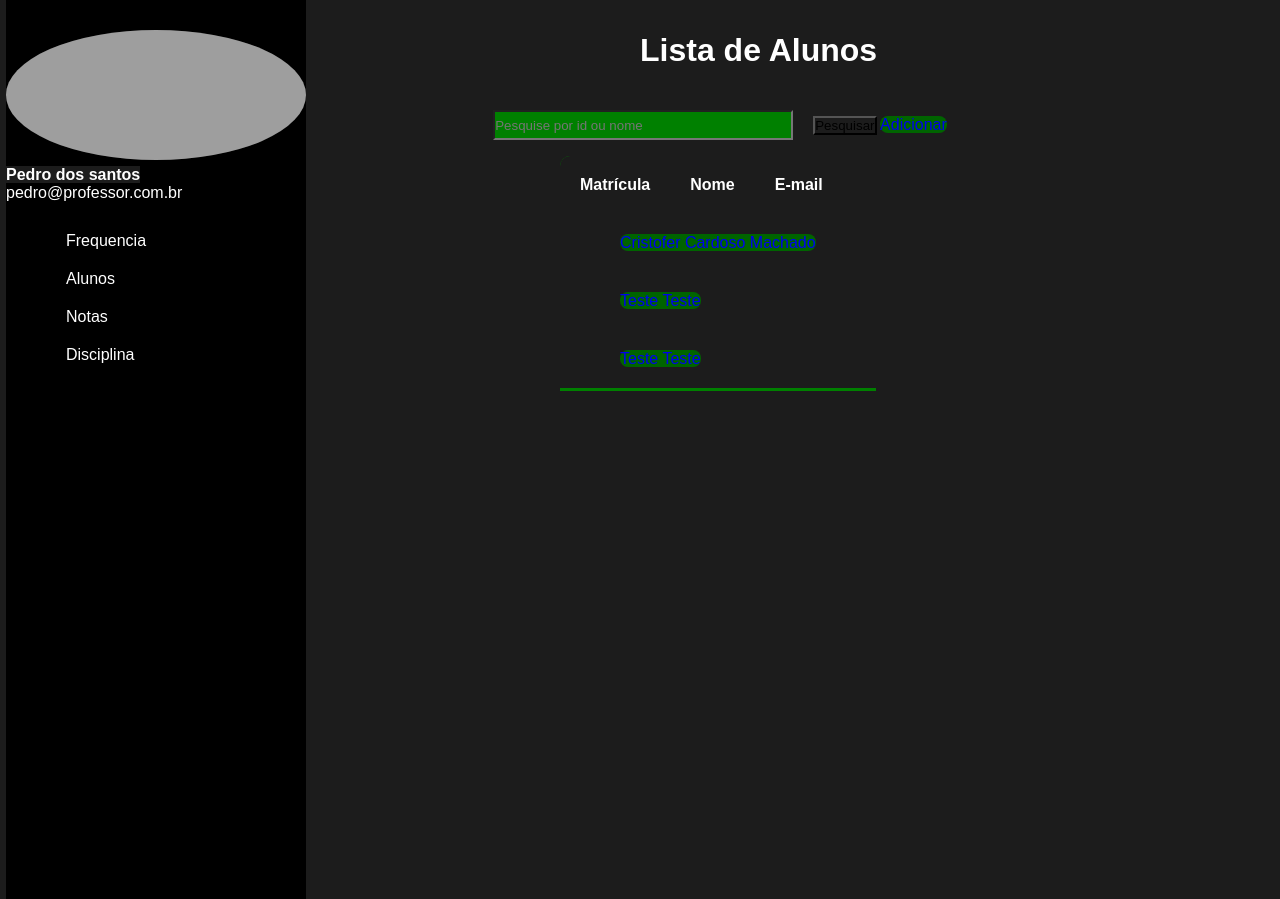
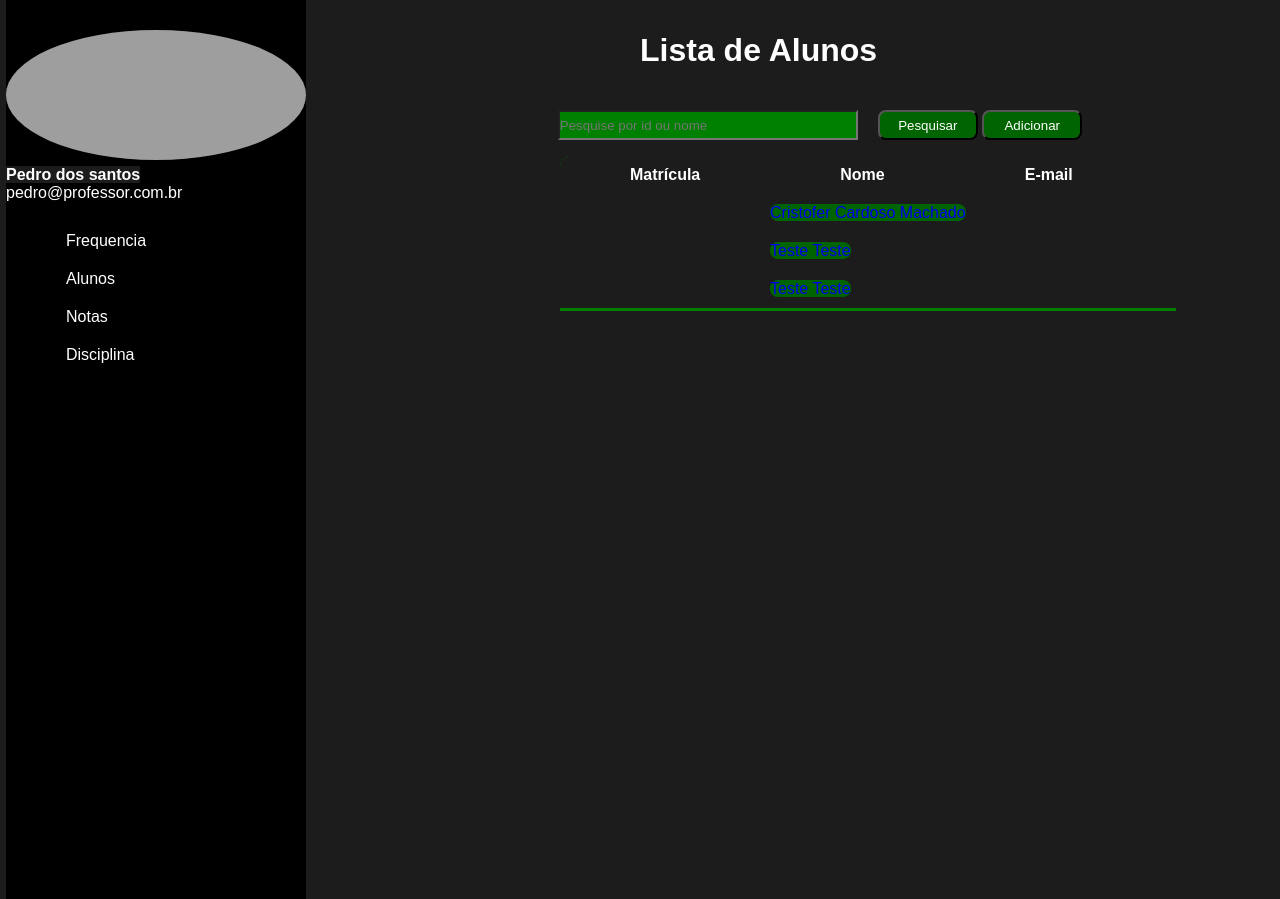
Before and after one commit to 1m4ru/registro-aluno, a Django app: page / in a window 1280 px wide; the page is wider, and only the part inside the window is pictured. Shown: the top 899 px of that part. Run offline with Django 4.2, Linux system fonts and the light colour scheme; a user stored in the database is signed in; data comes from the database, SQL or seed files in the repository; parts of the project's set-up code (start-up, migrations or seed data) failed here and were passed over; grey boxes are pictures that could not be loaded.

Commit message:
ajuste css na home

```diff
--- a/alunos/templates/pages/index.html
+++ b/alunos/templates/pages/index.html
@@ -40,8 +40,11 @@
    </div>
 
   <div class="buttons">
+    <a href="{¨% url 'detalhes_aluno' %}"></a>
     <button>Pesquisar</button>
-    <a href="{% url 'adicionar' %}" class="buttons">Adicionar</a>
+    <a href="{% url 'adicionar_aluno' %}">
+      <button>Adicionar</button>
+      </a>
   </div>
 </div>
   <table>
--- a/templates/static/css/style.css
+++ b/templates/static/css/style.css
@@ -232,7 +232,10 @@ body {
     /* margin-left: 50%; */
   }
 
+.pesquisar .inputPesquisar{
+    margin-left: 25%;
 
+}
 
 table {
     width: 800px;
@@ -252,6 +255,14 @@ table {
     grid-area: table;
   }
 
+  .pesquisar button{
+    width: 100px;
+    height: 30px;
+    background-color: #006400;
+    color: white;
+    border-radius: 8px;
+  }
+
   .sidebar {
     grid-column: 1; /* A sidebar ocupa a primeira coluna */
   }
@@ -267,9 +278,9 @@ table {
 
 
 
-table th,
-table td {
-  padding: 20px; /* Ajuste o valor do espaçamento interno conforme necessário */
+.container >table th,
+.container >table td {
+  padding: 10px 70px ; /* Ajuste o valor do espaçamento interno conforme necessário */
   margin-right: 50px; /* Espaçamento lateral direito */
   margin-left: 50px; /* Espaçamento lateral esquerdo */
 }
@@ -347,7 +358,10 @@ table td {
 }
 
 
-
+table tr
+table th{
+    margin-left: 50%;
+}
 
 
 tbody > tr:nth-last-of-type(even){
```
